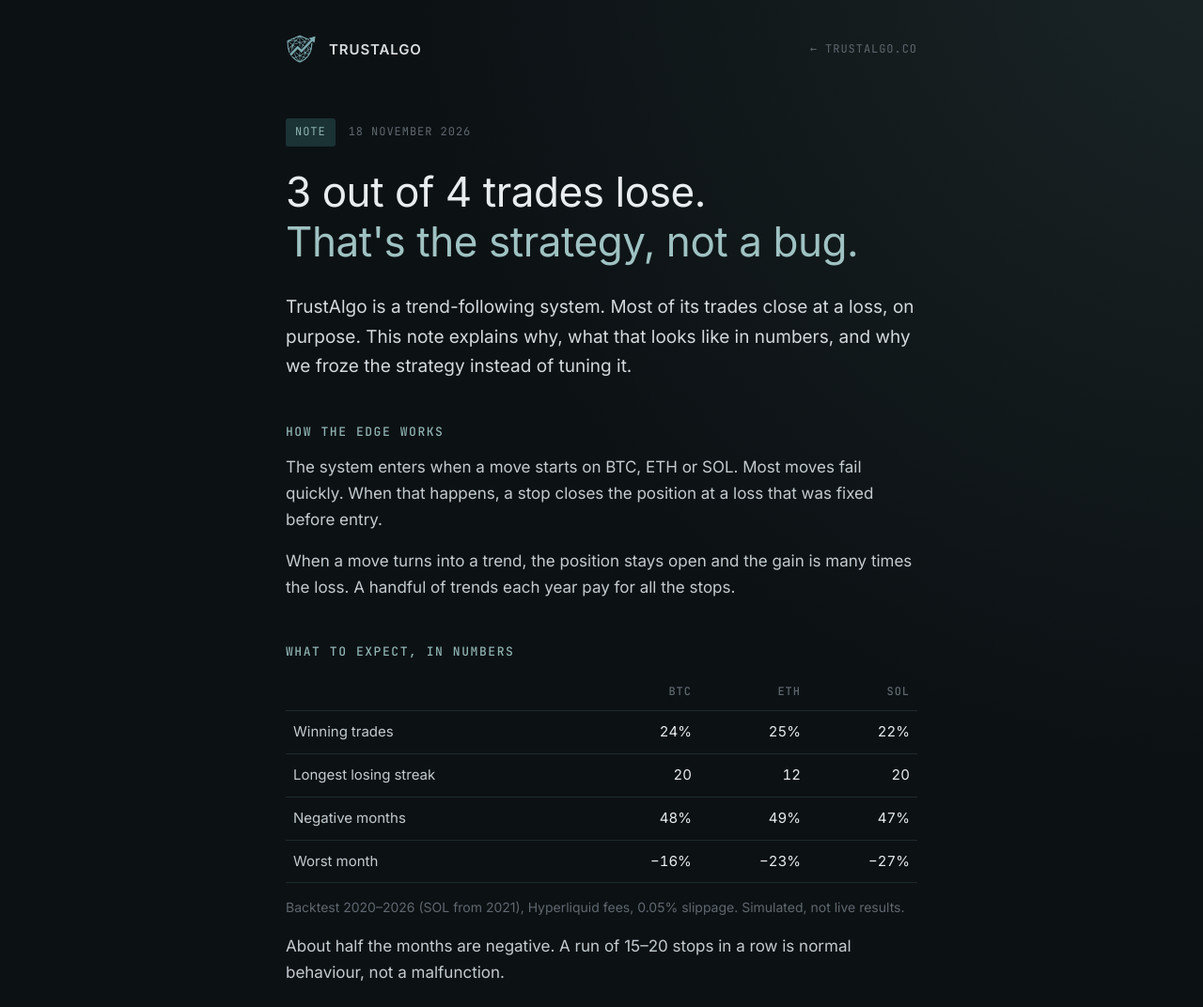
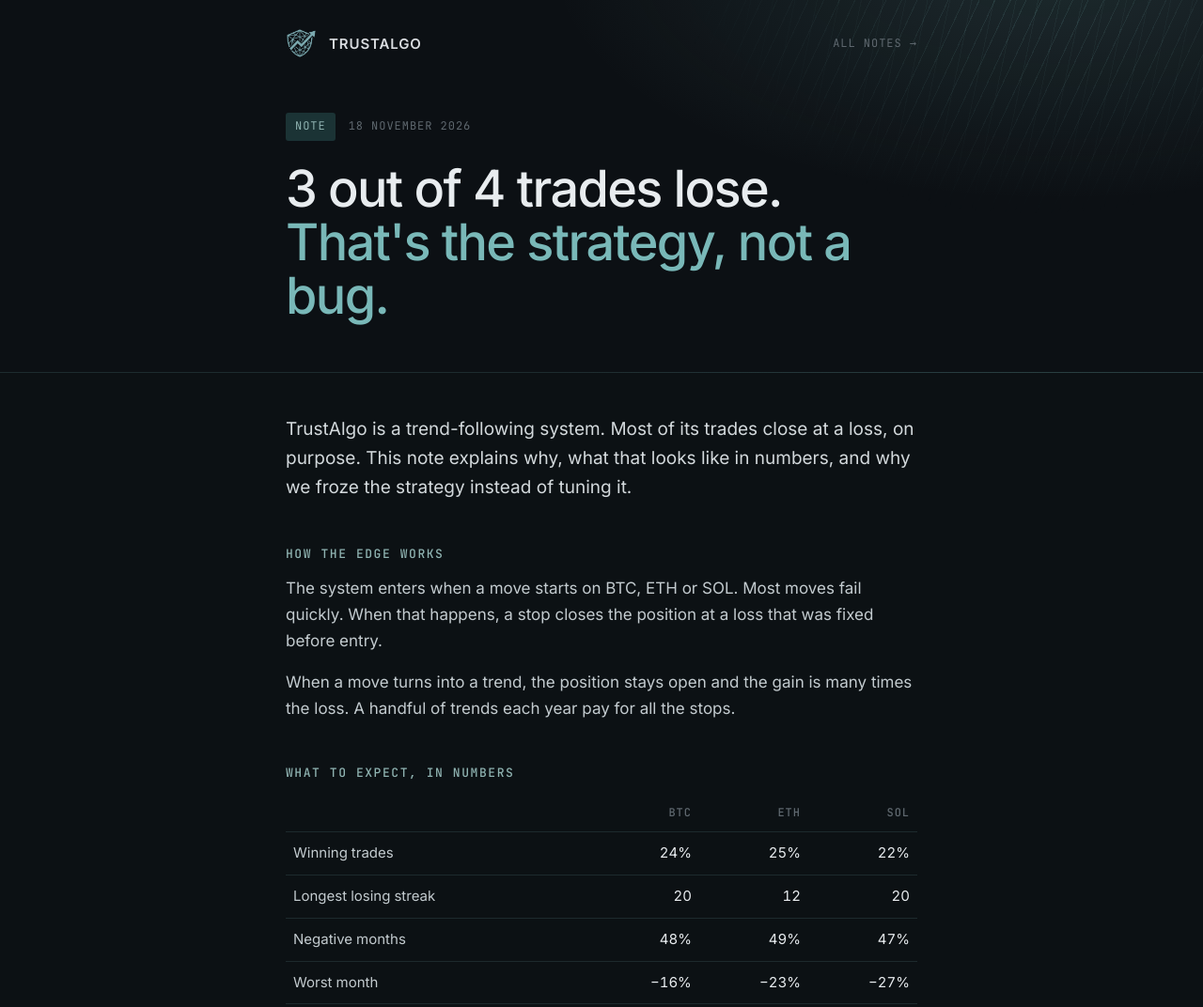
Before and after one commit to TrustAlgo-docs/TrustAlgo-web, a plain HTML site: page notes/by-design/index.html in a window 1280 px wide. Shown: the top 1072 px of the page at 94% size. Drawn offline with Linux system fonts and the light colour scheme.

Commit message:
Notes: original card style (circle + rays) and oblique-line header band
Co-Authored-By: Claude Opus 5.5 <noreply@anthropic.com>
Claude-Session: https://claude.ai/code/session_01Hfne8ysH8oniE8wQjVGQSz

```diff
--- a/notes/by-design/index.html
+++ b/notes/by-design/index.html
@@ -11,7 +11,7 @@
 <meta property="og:title" content="Why 3 out of 4 of our trades lose">
 <meta property="og:description" content="TrustAlgo is a trend-following system. Most trades close at a small, fixed loss; a few trends carry the year. Here is what that looks like, and why the strategy is frozen.">
 <meta property="og:url" content="https://trustalgo.co/notes/by-design/">
-<meta property="og:image" content="https://trustalgo.co/notes/og/by-design.png">
+<meta property="og:image" content="https://trustalgo.co/notes/og/by-design-v2.jpg">
 <meta property="og:image:width" content="2400">
 <meta property="og:image:height" content="1260">
 <meta property="og:image:alt" content="3 out of 4 trades lose. That&#x27;s the strategy, not a bug.">
@@ -19,7 +19,7 @@
 <meta name="twitter:site" content="@TrustAlgo_DEX">
 <meta name="twitter:title" content="Why 3 out of 4 of our trades lose">
 <meta name="twitter:description" content="TrustAlgo is a trend-following system. Most trades close at a small, fixed loss; a few trends carry the year. Here is what that looks like, and why the strategy is frozen.">
-<meta name="twitter:image" content="https://trustalgo.co/notes/og/by-design.png">
+<meta name="twitter:image" content="https://trustalgo.co/notes/og/by-design-v2.jpg">
 <link rel="icon" href="/logo.png">
 <link rel="preconnect" href="https://fonts.googleapis.com">
 <link rel="preconnect" href="https://fonts.gstatic.com" crossorigin>
@@ -28,9 +28,14 @@
 :root{--bg:#0c1114;--panel:#11181b;--line:#1d2a2d;--text:#c3cbcf;--white:#e8ecef;--teal:#9fc2c2;--badge:#1b3335;--badgetx:#8fb3b1;--muted:#5f686f}
 *{box-sizing:border-box}
 html,body{margin:0;background:var(--bg);color:var(--text);font-family:'Inter',system-ui,-apple-system,'Segoe UI',sans-serif;font-size:17px;line-height:1.65;-webkit-font-smoothing:antialiased}
-body{background:radial-gradient(circle at 105% -5%,#1b2527 0,#141c1e 18%,var(--bg) 38%) no-repeat,var(--bg)}
+body{background:var(--bg)}
+.band{position:relative;overflow:hidden;background:radial-gradient(900px 420px at 88% -10%,rgba(121,184,184,.16),transparent 60%),#0c1014;border-bottom:1px solid rgba(121,184,184,.16);padding:30px 0 52px}
+.rays{position:absolute;inset:0;pointer-events:none;background:repeating-linear-gradient(115deg,transparent 0 14px,rgba(121,184,184,.14) 14px 15px),repeating-linear-gradient(102deg,transparent 0 22px,rgba(121,184,184,.08) 22px 23px);-webkit-mask-image:radial-gradient(520px 320px at 86% 0%,#000 0%,transparent 72%);mask-image:radial-gradient(520px 320px at 86% 0%,#000 0%,transparent 72%)}
+.band-inner{position:relative;max-width:720px;margin:0 auto;padding:0 24px}
+.band h1{margin-bottom:0;font-weight:500;font-size:clamp(34px,6vw,54px);line-height:1.06;letter-spacing:-.03em}
+.band h1 span{color:#79b8b8}
 a{color:var(--teal);text-decoration:none}
-.wrap{max-width:720px;margin:0 auto;padding:36px 24px 64px}
+.wrap{max-width:720px;margin:0 auto;padding:44px 24px 64px}
 header{display:flex;align-items:center;justify-content:space-between;margin-bottom:56px}
 .brand{display:flex;align-items:center;gap:12px;color:#d9dce0;font-weight:600;letter-spacing:.06em;font-size:15px}
 .brand img{height:34px;width:auto}
@@ -63,14 +68,16 @@ footer{margin-top:48px;padding-top:20px;border-top:1px solid var(--line);font-si
 </style>
 </head>
 <body>
-<div class="wrap">
+<section class="band"><div class="rays"></div><div class="band-inner">
 <header>
   <a class="brand" href="/"><img src="/logo.png" alt="TrustAlgo logo">TRUSTALGO</a>
-  <a class="back" href="/">&larr; TRUSTALGO.CO</a>
+  <a class="back" href="/notes/">ALL NOTES &rarr;</a>
 </header>
-<article>
 <div class="meta"><span class="badge">NOTE</span><span class="date">18 NOVEMBER 2026</span></div>
 <h1>3 out of 4 trades lose.<span>That's the strategy, not a bug.</span></h1>
+</div></section>
+<div class="wrap">
+<article>
 
 <p class="lead">TrustAlgo is a trend-following system. Most of its trades close at a loss, on purpose. This note explains why, what that looks like in numbers, and why we froze the strategy instead of tuning it.</p>
 
```
Also changed, not shown: notes/live-audit/index.html (+14 -7 lines), notes/live-results/index.html (+14 -7 lines), setup/index.html (+11 -4 lines), notes/og/by-design-v2.jpg (added), notes/og/live-audit-v2.jpg (added), notes/og/live-results-v2.jpg (added).
